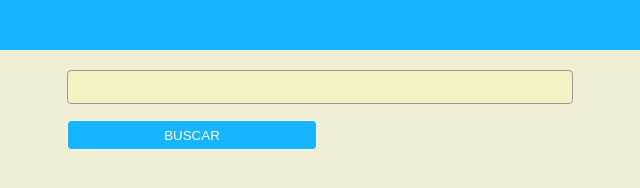
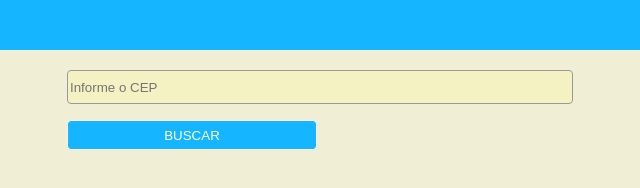
Before and after one commit to renanCrvlh0/busca-cep, a plain HTML site: page index.html in a window 1280 px wide. Shown: the full height of the page, 320-960 px from the left. Drawn offline with Linux system fonts and the light colour scheme.

Commit message:
Alterando o placeholder do input

```diff
--- a/index.html
+++ b/index.html
@@ -15,7 +15,7 @@
 
     <div id="buscaCep" class="grid-buscarcep">
         <div class="container-buscarcep">
-            <input type="text" id="cep">
+            <input type="text" id="cep" placeholder="Informe o CEP">
         </div>
 
         <div class="container-buscarbtn">
```
